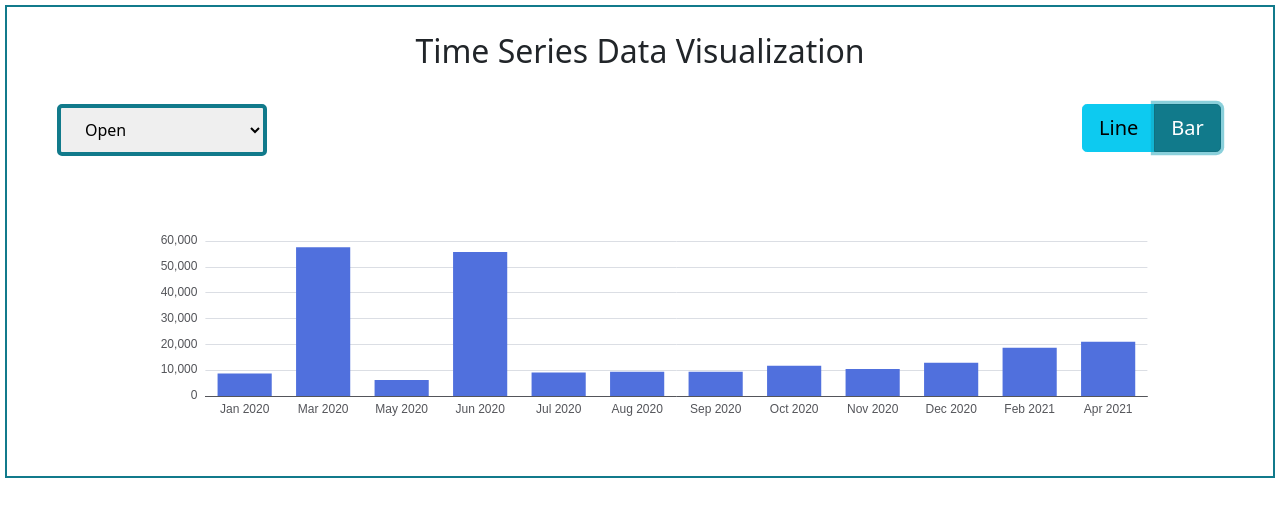
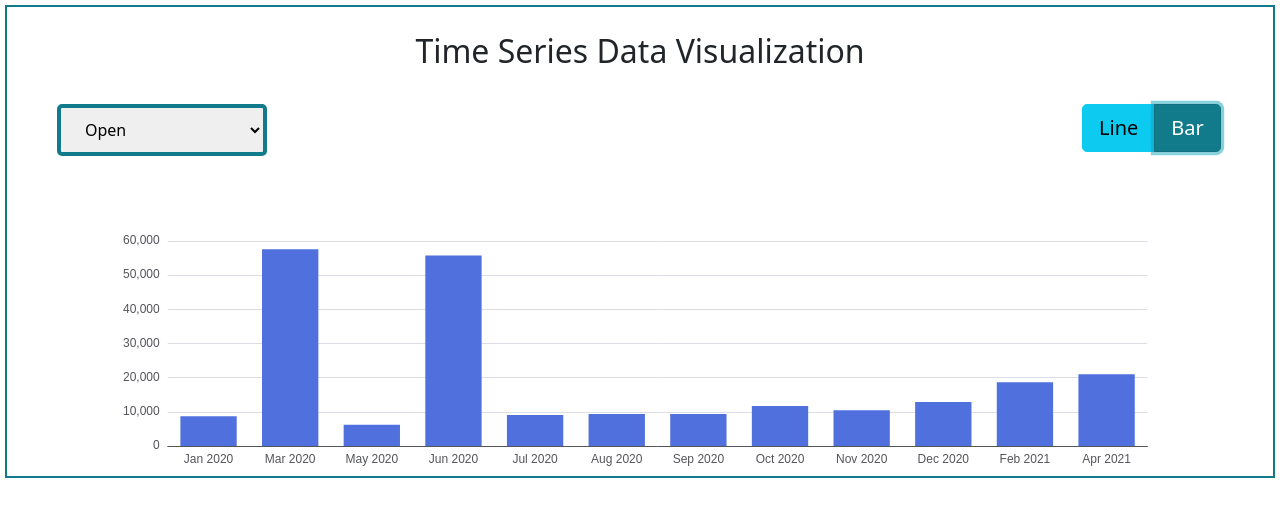
Before and after one commit to Bradeepa/e-chart, a React (Create React App) app: page / in a window 1280 px wide. Both pictures are taken after a click on the button "Bar". Shown: the top 516 px of the page. Built offline with nearby package versions, Linux system fonts and the light colour scheme.

Commit message:
Update BarChart.js

```diff
--- a/src/component/BarChart.js
+++ b/src/component/BarChart.js
@@ -20,6 +20,10 @@ function BarChart(props) {
         autoSelected: 'zoom'
       }
     },
+    grid: {
+      left: '12%',
+      bottom: '10%'
+       },
     xAxis: {
       data: props.xAxisDataForBar
     },
```
